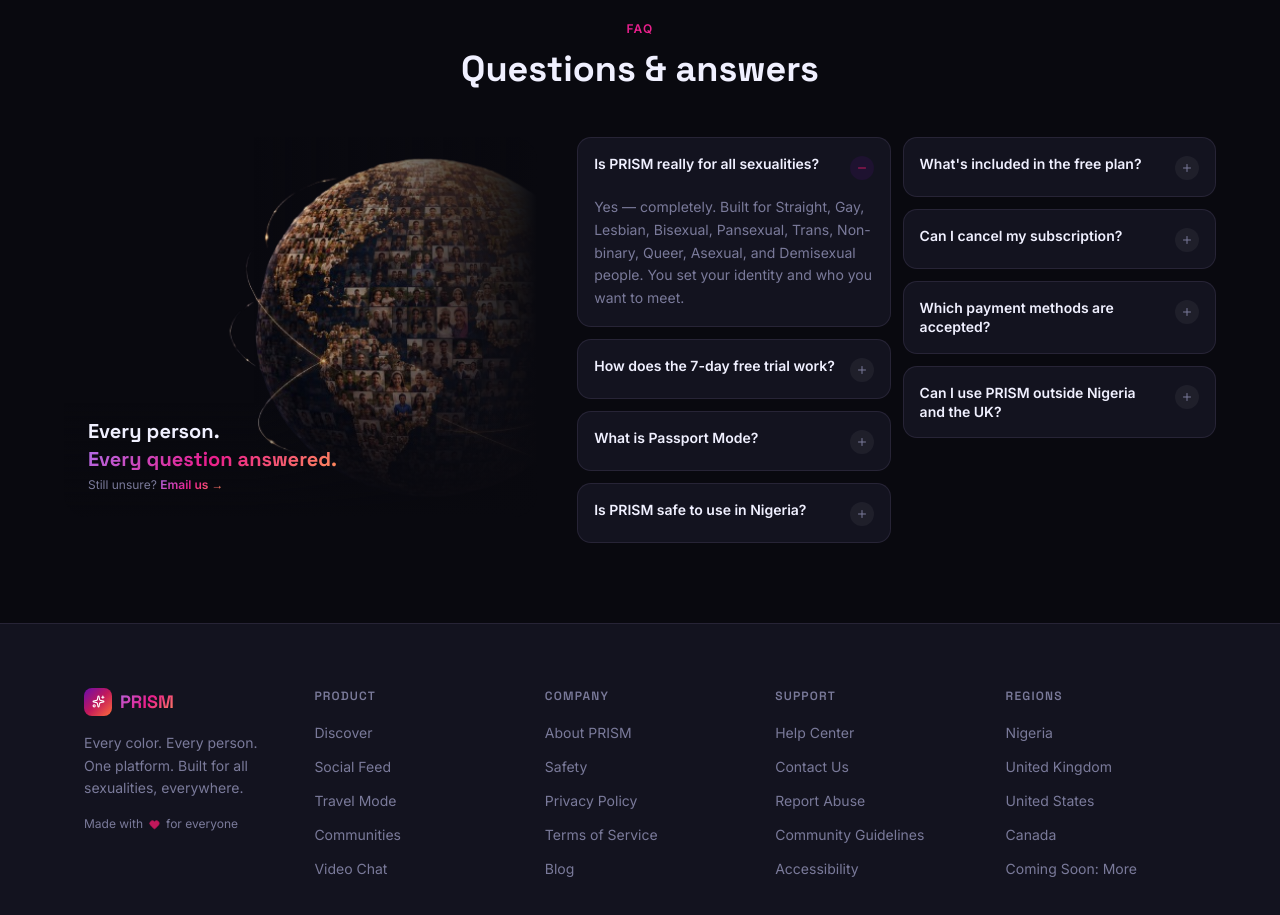
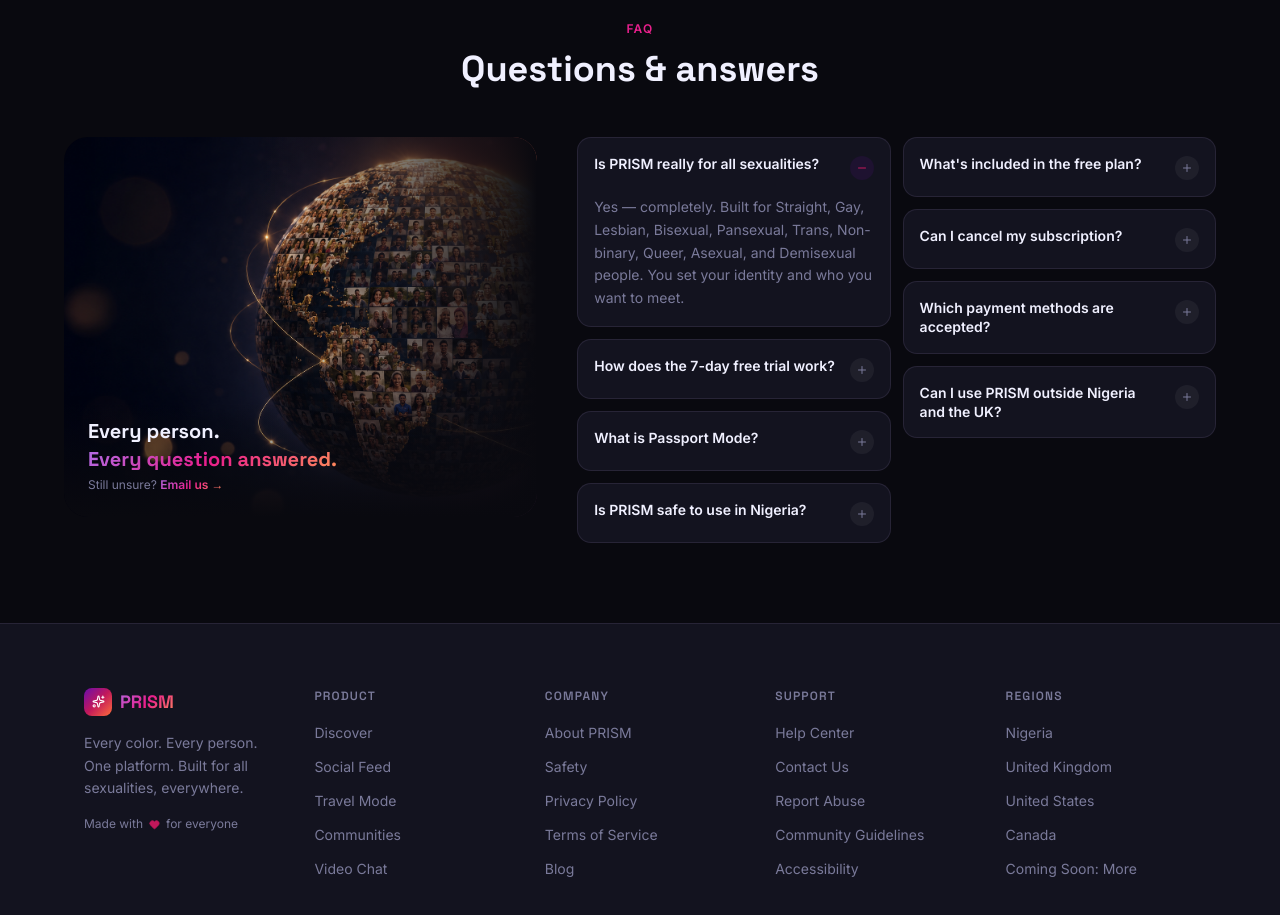
Before and after one commit to iwedibah/prism-dating-app, a Next.js app: page / in a window 1280 px wide. Shown: the part 5780-6695 px from the top of the page. Built offline with nearby package versions, Linux system fonts and the light colour scheme.

Commit message:
fix: FAQ uses globe image with dark background (globe-faq.png)
Co-Authored-By: Claude Sonnet 4.6 <noreply@anthropic.com>

```diff
--- a/src/components/home/FAQSection.tsx
+++ b/src/components/home/FAQSection.tsx
@@ -134,7 +134,7 @@ export default function FAQSection() {
             style={{ minHeight: 380 }}
           >
             <Image
-              src="/images/hero-globe.png"
+              src="/images/globe-faq.png"
               alt="PRISM global community"
               fill
               quality={100}
```
Also changed, not shown: public/images/globe-faq.png (added).
